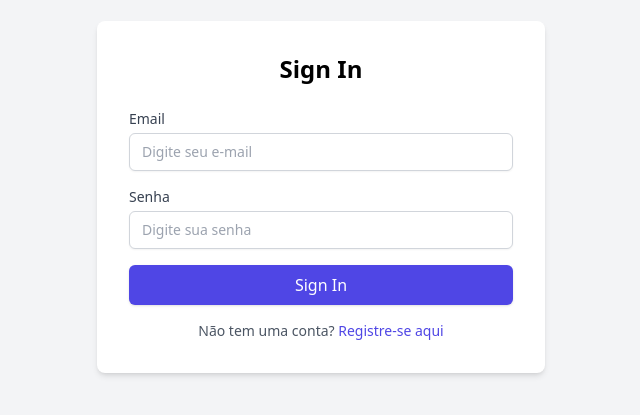
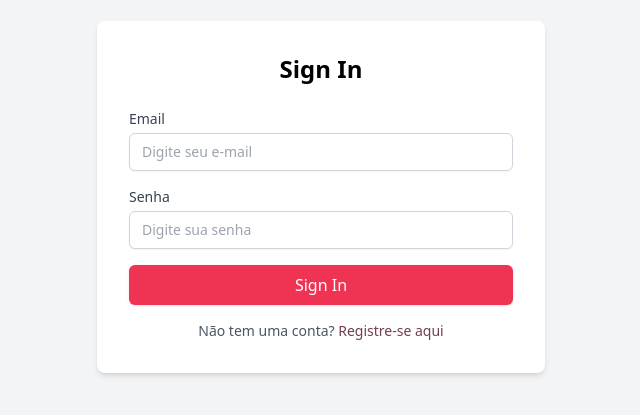
Before and after one commit to SouzaGabriel26/hackaton-contcode, a React (Vite) app in the folder front/: page /signin in a window 1280 px wide. Shown: the part 203-618 px from the top of the page, without its empty margins (319-959 px from the left). Built offline with nearby package versions, Linux system fonts and the light colour scheme.

Commit message:
implemented the sign in page and standardized the buttons with the palette

```diff
--- a/front/pages/Signin.tsx
+++ b/front/pages/Signin.tsx
@@ -1,16 +1,17 @@
-import React, { useState } from 'react';
+import React, { useState } from "react";
+import { Link } from "react-router-dom";
 
 const SignIn: React.FC = () => {
-  const [email, setEmail] = useState('');
-  const [password, setPassword] = useState('');
+  const [email, setEmail] = useState("");
+  const [password, setPassword] = useState("");
 
   const handleSubmit = (e: React.FormEvent) => {
     e.preventDefault();
     if (!email || !password) {
-      alert('Please fill in all fields.');
+      alert("Please fill in all fields.");
     } else {
-      console.log('Logged In:', { email, password });
-      alert('Sign In successful!');
+      console.log("Logged In:", { email, password });
+      alert("Sign In successful!");
     }
   };
 
@@ -20,7 +21,10 @@ const SignIn: React.FC = () => {
         <h1 className="text-2xl font-semibold text-center mb-6">Sign In</h1>
         <form onSubmit={handleSubmit}>
           <div className="mb-4">
-            <label htmlFor="email" className="block text-sm font-medium text-gray-700">
+            <label
+              htmlFor="email"
+              className="block text-sm font-medium text-gray-700"
+            >
               Email
             </label>
             <input
@@ -34,7 +38,10 @@ const SignIn: React.FC = () => {
             />
           </div>
           <div className="mb-4">
-            <label htmlFor="password" className="block text-sm font-medium text-gray-700">
+            <label
+              htmlFor="password"
+              className="block text-sm font-medium text-gray-700"
+            >
               Senha
             </label>
             <input
@@ -49,15 +56,15 @@ const SignIn: React.FC = () => {
           </div>
           <button
             type="submit"
-            className="w-full py-2 px-4 bg-indigo-600 text-white rounded-md shadow hover:bg-indigo-700 focus:outline-none focus:ring-2 focus:ring-offset-2 focus:ring-indigo-500"
+            className="w-full py-2 px-4 bg-lightPink text-white rounded-md shadow hover:bg-lightRed focus:outline-none focus:ring-2 focus:ring-offset-2 focus:ring-indigo-500"
           >
             Sign In
           </button>
         </form>
         <p className="mt-4 text-center text-sm text-gray-600">
-          Não tem uma conta?{' '}
-          <a href="#" className="text-indigo-600 hover:underline">
-            Registre-se aqui
+          Não tem uma conta?{" "}
+          <a href="#" className="text-darkRed hover:underline">
+            <Link to="/signon">Registre-se aqui</Link>
           </a>
         </p>
       </div>
```
